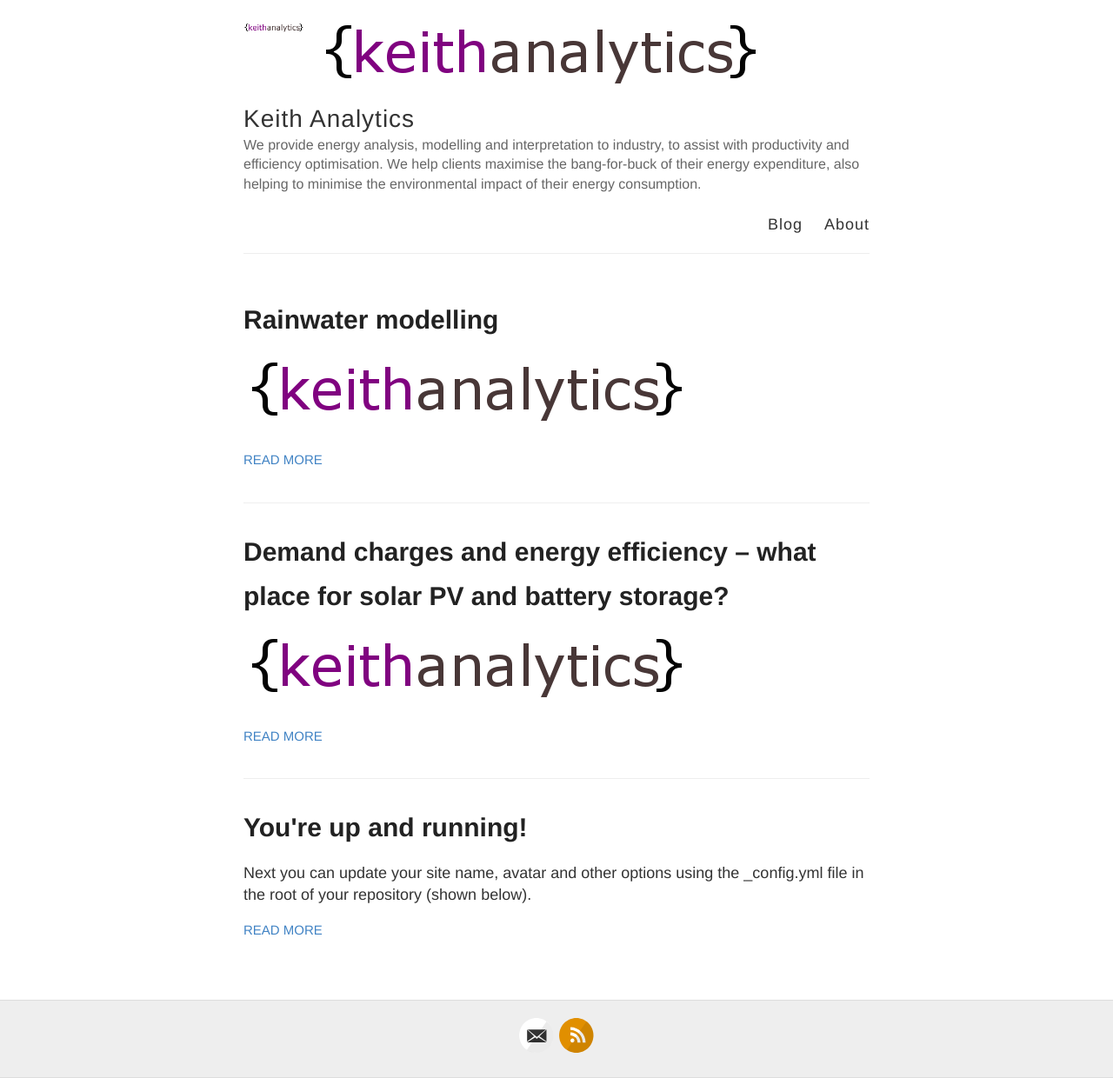
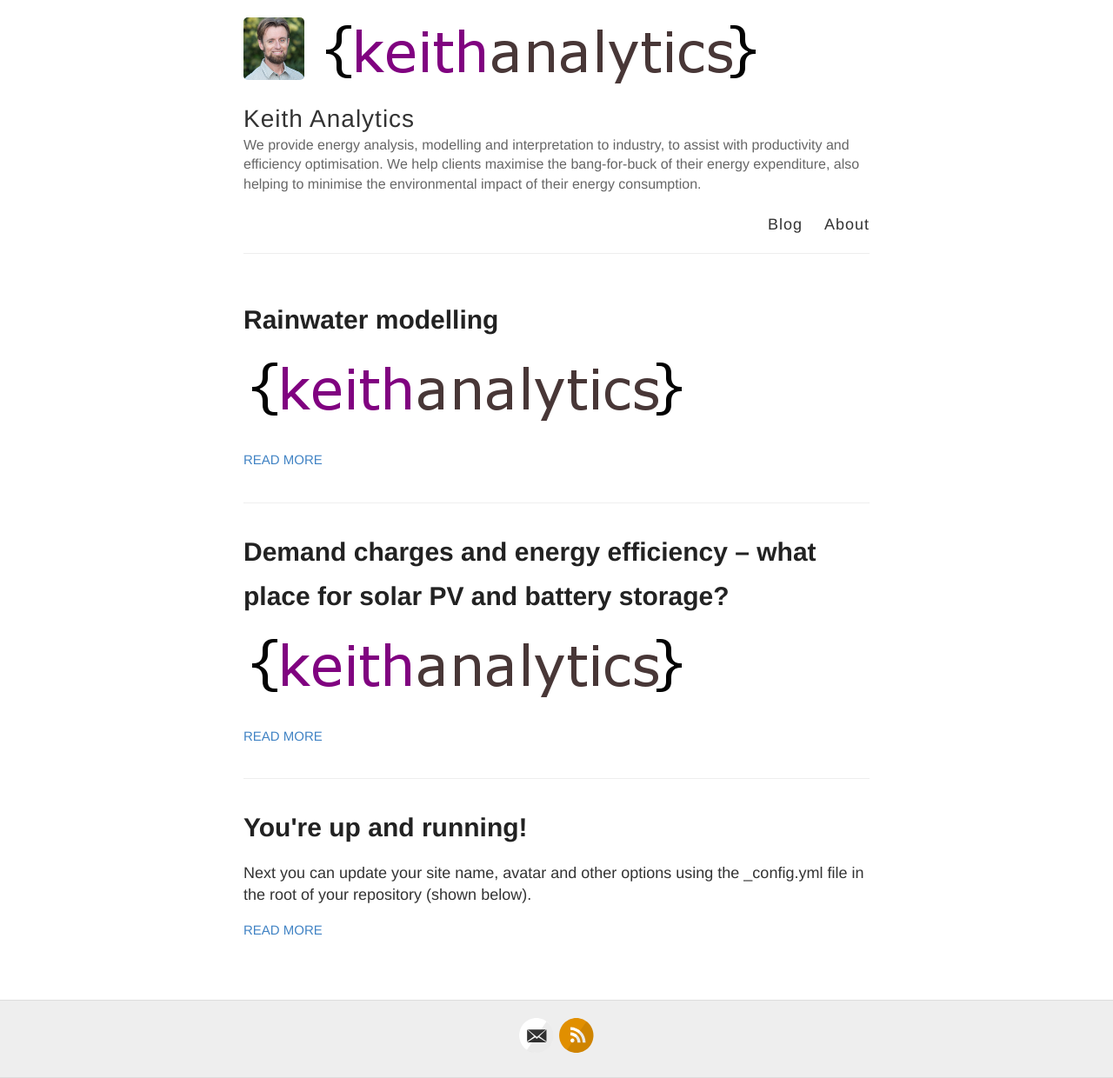
Before and after one commit to wall0159/wall0159.github.io, a Jekyll site: the page built from index.html, in a window 1280 px wide. Shown: the whole page at 87% size. Built offline with Jekyll 4.4.1, drawn with Linux system fonts in a browser that asks for light colours.

Commit message:
profile pic

```diff
--- a/_config.yml
+++ b/_config.yml
@@ -10,7 +10,7 @@ description: We provide energy analysis, modelling and interpretation to industr
 
 # URL of your avatar or profile pic (you could use your GitHub profile pic)
 # avatar: https://github.com/wall0159/wall0159.github.io/blob/master/images/keith_analytics_long_logo.png
-avatar: http://keith-analytics.com.au/images/keith_analytics_long_logo.png
+avatar: http://keith-analytics.com.au/images/angus_zoom.jpg
 #
 # Flags below are optional
 #
```
